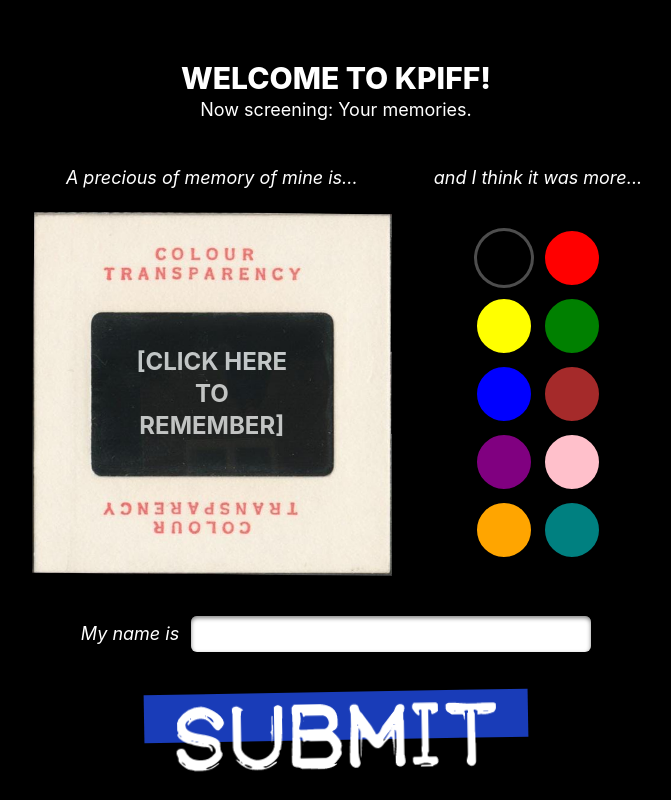
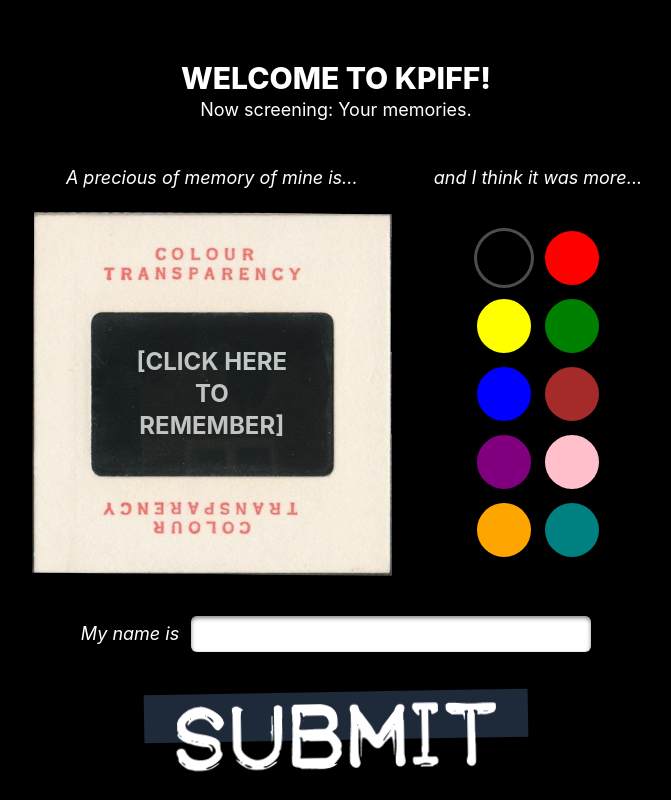
Before and after one commit to pilosophos/memories, a Preact app: page / in a window 1280 px wide. Shown: the whole page, without its empty margins (304-975 px from the left). Built offline with nearby package versions, Linux system fonts and the light colour scheme; no server answers.

Commit message:
disable submit if not validated

```diff
--- a/src/MemoryCreator.tsx
+++ b/src/MemoryCreator.tsx
@@ -19,16 +19,25 @@ const MEMORY_COLORS = [
 ];
 
 export function MemoryCreator() {
-  const [ memory, setMemory ] = useState('[Click here to remember]');
+  const memoryPlaceholder = '[Click here to remember]';
+  const [ memory, setMemory ] = useState(memoryPlaceholder);
   const [ bgColor, setBgColor ] = useState('black');
   const [ creator, setCreator ] = useState('');
 
- const memoryText = useRef<HTMLDivElement>(null);
+  const canSubmit = (memory !== memoryPlaceholder) && (creator !== '');
+
+  function reset() {
+    setMemory(memoryPlaceholder);
+    setBgColor('black');
+    setCreator('');
+  }
+
+  const memoryText = useRef<HTMLDivElement>(null);
 
   function onMemoryChange (e) {
     let newMemory = e.target.textContent;
     if (newMemory === '') {
-      newMemory = 'A memory you cherish';
+      newMemory = memoryPlaceholder;
     }
     memoryText.current!.textContent = newMemory;
     setMemory(newMemory);
@@ -106,8 +115,12 @@ export function MemoryCreator() {
       </div>
 
       <div>
-        <button onClick={ onSubmitMemory } className="px-8 py-3 flex bg-blue-800 hover:bg-blue-700 active:bg-blue-500 h-12 -rotate-1 hover:-rotate-2">
-          <img src={submit} alt="" className=""/>
+        <button
+          disabled={ !canSubmit }
+          onClick={ onSubmitMemory }
+          className="px-8 py-3 flex bg-blue-800 disabled:bg-gray-800 hover:bg-blue-700 active:bg-blue-500 h-12 -rotate-1 hover:-rotate-2"
+        >
+          <img src={submit} alt="submit"/>
         </button>
       </div>
     </div>
```
